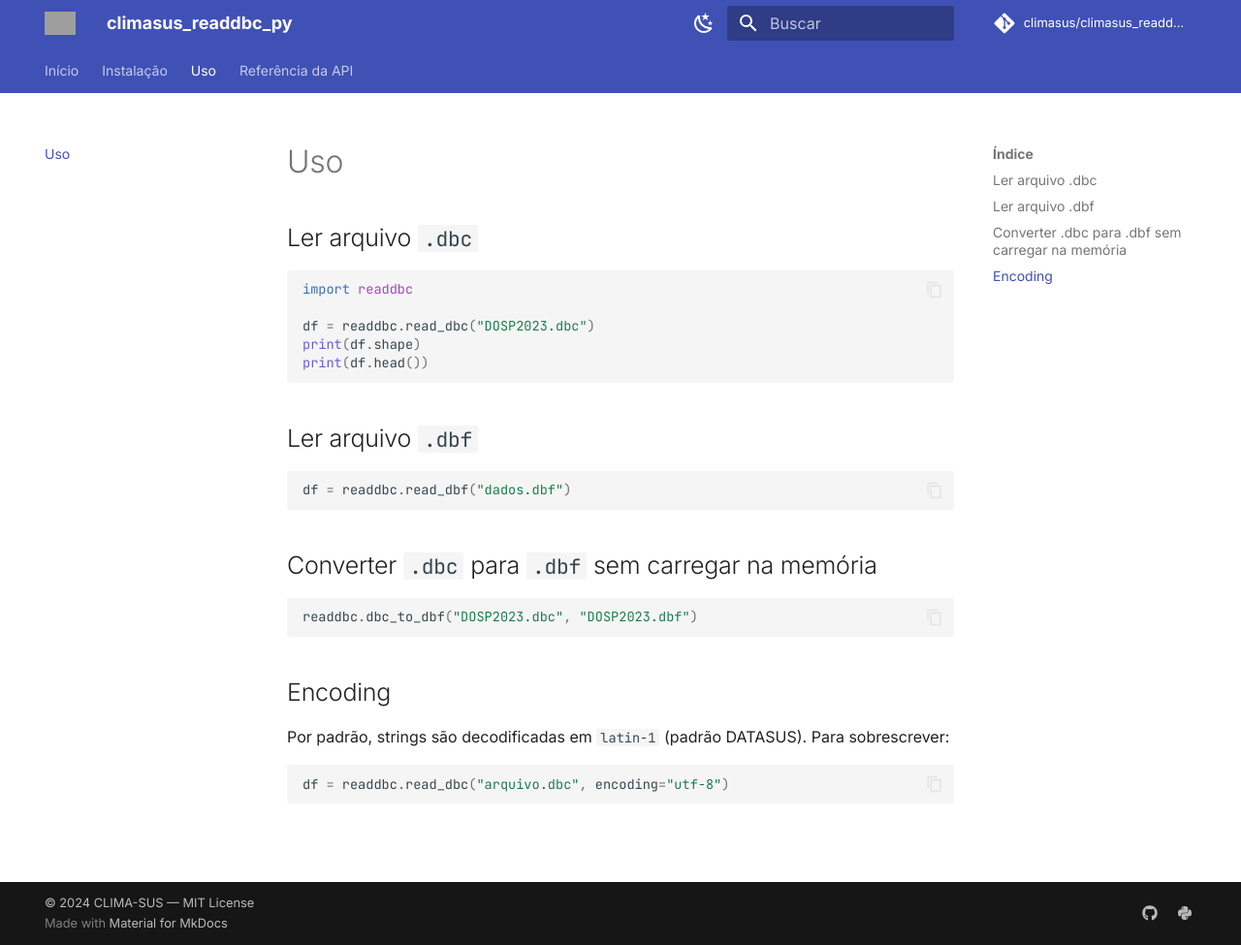
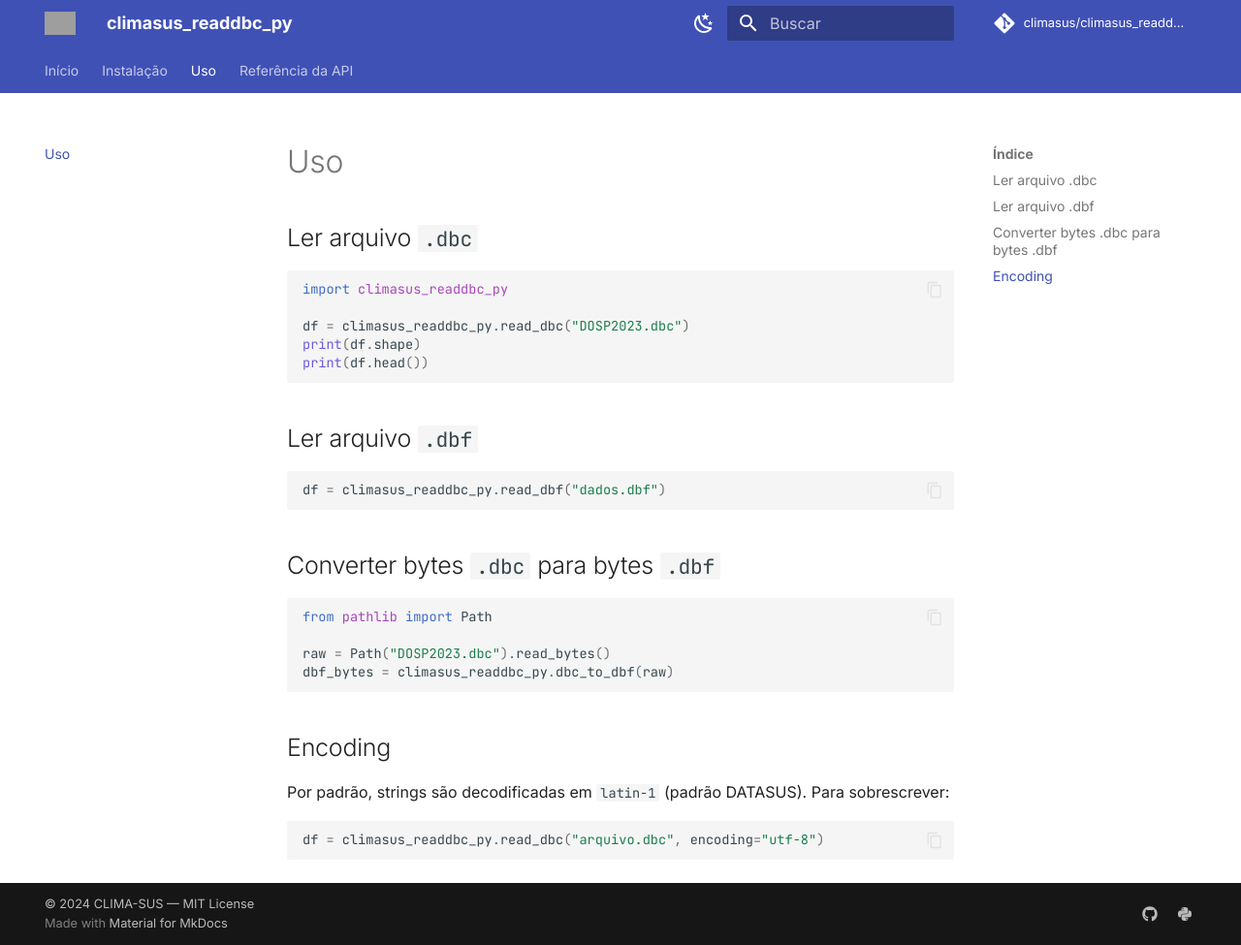
Before and after one commit to climasus/climasus_readdbc_py, an MkDocs documentation site: the page built from docs/usage.md, in a window 1280 px wide and 975 px high. Shown: the whole window at 97% size. Built offline with MkDocs 1.6.1 and Material for MkDocs 9.7.7, drawn with Linux system fonts in a browser that asks for light colours; comment, search, counter and statistics services are not loaded; grey boxes are pictures that could not be loaded.

Commit message:
correção do nome na importação

````diff
--- a/docs/gen_ref_pages.py
+++ b/docs/gen_ref_pages.py
@@ -1,7 +1,7 @@
 """Generate the API reference pages automatically from source code.
 
 This script is executed by mkdocs-gen-files during the build process.
-It walks the src/readdbc package tree, creates one Markdown page per
+It walks the src/climasus_readdbc_py package tree, creates one Markdown page per
 public module, and writes a SUMMARY.md consumed by mkdocs-literate-nav.
 """
 
--- a/docs/usage.md
+++ b/docs/usage.md
@@ -3,9 +3,9 @@
 ## Ler arquivo `.dbc`
 
 ```python
-import readdbc
+import climasus_readdbc_py
 
-df = readdbc.read_dbc("DOSP2023.dbc")
+df = climasus_readdbc_py.read_dbc("DOSP2023.dbc")
 print(df.shape)
 print(df.head())
 ```
@@ -13,13 +13,16 @@ print(df.head())
 ## Ler arquivo `.dbf`
 
 ```python
-df = readdbc.read_dbf("dados.dbf")
+df = climasus_readdbc_py.read_dbf("dados.dbf")
 ```
 
-## Converter `.dbc` para `.dbf` sem carregar na memória
+## Converter bytes `.dbc` para bytes `.dbf`
 
 ```python
-readdbc.dbc_to_dbf("DOSP2023.dbc", "DOSP2023.dbf")
+from pathlib import Path
+
+raw = Path("DOSP2023.dbc").read_bytes()
+dbf_bytes = climasus_readdbc_py.dbc_to_dbf(raw)
 ```
 
 ## Encoding
@@ -28,5 +31,5 @@ Por padrão, strings são decodificadas em `latin-1` (padrão DATASUS).
 Para sobrescrever:
 
 ```python
-df = readdbc.read_dbc("arquivo.dbc", encoding="utf-8")
+df = climasus_readdbc_py.read_dbc("arquivo.dbc", encoding="utf-8")
 ```
--- a/pyproject.toml
+++ b/pyproject.toml
@@ -4,7 +4,7 @@ build-backend = "setuptools.build_meta"
 
 [project]
 name = "climasus_readdbc_py"
-version = "0.1.3"
+version = "0.2.1"
 description = "Pure-Python reader for DATASUS .dbc files (blast-compressed dBASE III)"
 readme = "README.md"
 license = "MIT"
@@ -46,6 +46,7 @@ where = ["src"]
 
 [tool.pytest.ini_options]
 testpaths = ["tests"]
+pythonpath = ["src"]
 
 [tool.ruff]
 target-version = "py310"
````
Also changed, not shown: README.md (+10 -7 lines), docs/api-reference.md (+2 -2 lines), docs/index.md (+3 -3 lines), docs/installation.md (+5 -3 lines), src/climasus_readdbc/__init__.py (+10 -10 lines), src/climasus_readdbc_py/__init__.py (added, +11 -0 lines), 7 other files.
